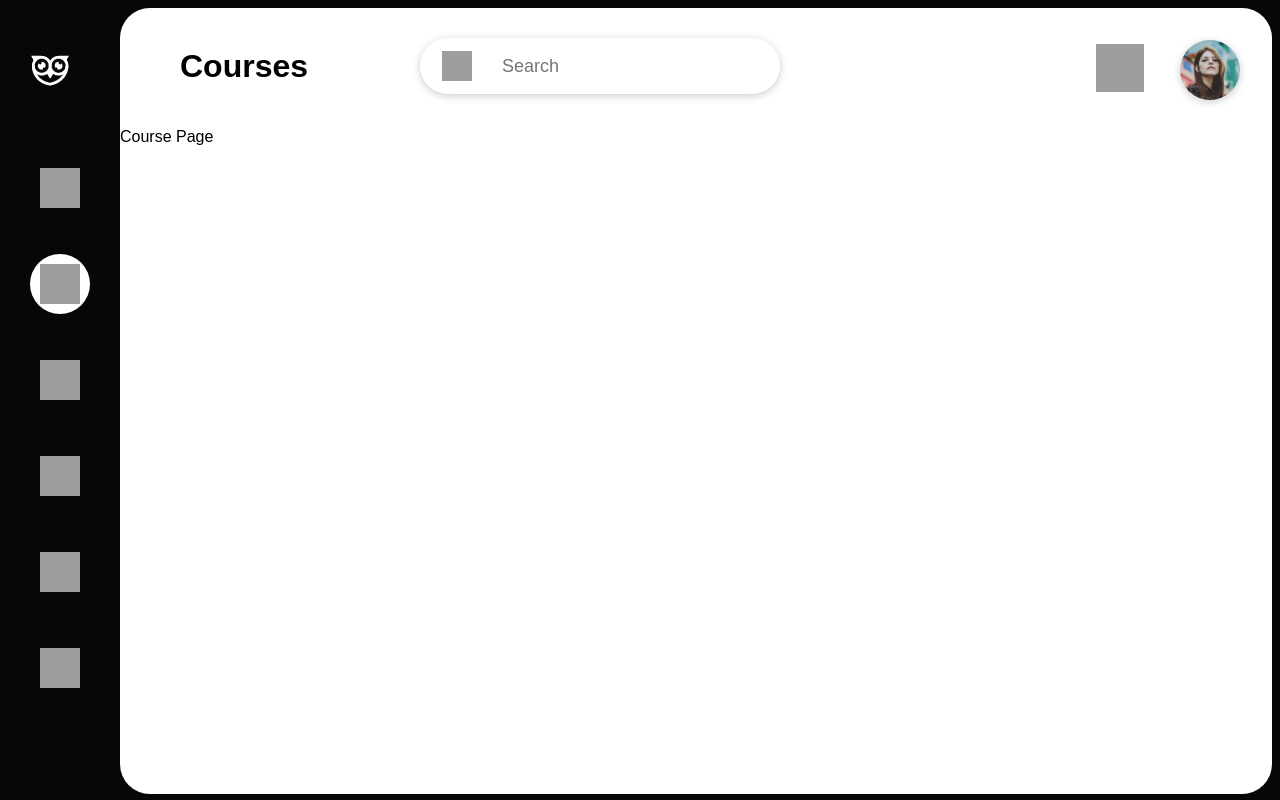
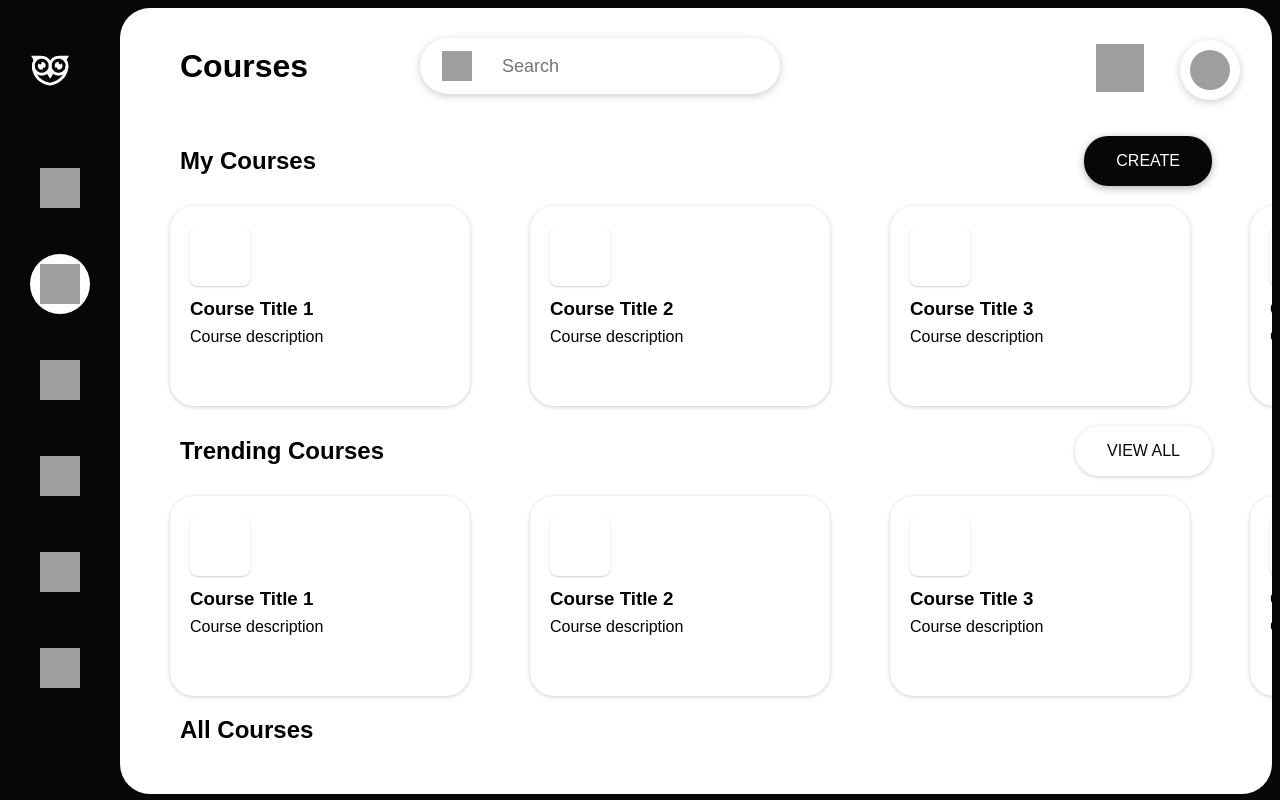
Before and after one commit to jashanpreet-singh-99/Athena, a Django app: page /course in a window 1280 px wide. Run offline with Django 4.2, Linux system fonts and the light colour scheme; grey boxes are pictures that could not be loaded.

Commit message:
FEAT: Added Courses Layout
Created to sections one with the current users courses and the other with the trending courses. Added create button to initiate course builder and View All button to switch to page with list of all the courses registered on the network.

```diff
--- /dev/null
+++ b/Athena/static/Athena/css/cource_style.css
@@ -0,0 +1,107 @@
+.title_1_container {
+    display: flex;
+    justify-content: space-between;
+    align-items: center;
+}
+
+.title_h2 {
+    margin: 8px 60px;
+}
+
+.title_1_container .primary-btn {
+    color: #ffffff;
+    background-color: #070708;
+    margin: 8px 60px;
+    padding: 16px 32px;
+    box-shadow: 0 2px 8px rgba(0, 0, 0, 0.3);
+    border-radius: 24px;
+    border-width: 0;
+    font-size: medium;
+    text-transform: uppercase;
+}
+
+.title_1_container .primary-btn:hover {
+    color: #070708;
+    background-color: #c9d9f0;
+    box-shadow: 0 1px 2px rgba(0, 0, 0, 0.2);
+}
+
+.title_1_container .primary-btn:active {
+    color: #070708;
+    background-color: #c9d9f0;
+    box-shadow: 0 0 0 rgba(0, 0, 0, 0.2);
+}
+
+.course_box {
+    padding: 12px 50px;
+    overflow-x: scroll;
+    display: flex;
+    scrollbar-width: thin;
+    scrollbar-color: transparent transparent;
+}
+
+.course_box::-webkit-scrollbar {
+    height: 2px;
+}
+
+.course_box::-webkit-scrollbar-thumb {
+    background-color: transparent;
+}
+
+.course_box:hover::-webkit-scrollbar-thumb {
+    background-color: #070708;
+}
+
+.course-card {
+    flex: 0 0 auto;
+    overflow: hidden;
+    margin-right: 60px;
+    width: 300px;
+    height: 200px;
+    background-color: #ffffff;
+    padding: 20px;
+    box-shadow: 0 1px 4px rgba(0, 0, 0, 0.2);
+    border-radius: 24px;
+    border-width: 0;
+}
+
+.course-card .course_logo {
+    object-fit: cover;
+    width: 60px;
+    height: 60px;
+    margin-bottom: 4px;
+    box-shadow: 0 1px 2px rgba(0, 0, 0, 0.2);
+    border-radius: 8px;
+}
+
+.course-card h3 {
+    padding: 4px 0;
+}
+
+.course-card p {
+    padding: 4px 0;
+}
+
+.secondary-btn {
+    color: #070708;
+    background-color: #ffffff;
+    margin: 8px 60px;
+    padding: 16px 32px;
+    box-shadow: 0 1px 4px rgba(0, 0, 0, 0.2);
+    border-radius: 24px;
+    border-width: 0;
+    font-size: medium;
+    text-transform: uppercase;
+}
+
+.secondary-btn:hover {
+    color: #070708;
+    background-color: #c9d9f0;
+    box-shadow: 0 1px 2px rgba(0, 0, 0, 0.2);
+}
+
+.secondary-btn:active {
+    color: #070708;
+    background-color: #c9d9f0;
+    box-shadow: 0 0 0 rgba(0, 0, 0, 0.2);
+}
--- a/Athena/static/Athena/css/dash_style.css
+++ b/Athena/static/Athena/css/dash_style.css
@@ -56,7 +56,7 @@ body {
     height: 60px;
     padding: 10px;
     border-radius: 30px;
-    background: #f1f5fb33;
+    background: #c9d9f033;
 }
 
 .nav-border.sel{
@@ -125,15 +125,14 @@ body {
 
 .dark:hover {
     border-radius: 30px;
-    background: #f1f5fb;
-    box-shadow: 0px 2px 8px rgba(0, 0, 0, 0.2);
+    background: #c9d9f0;
+    box-shadow: 0 1px 4px rgba(0, 0, 0, 0.2);
 }
 
 .dark:active {
-    background: #f1f5fb;
-    box-shadow: 0px 2px 8px rgba(0, 0, 0, 0.2);
+    background: #c9d9f0;
+    box-shadow: 0 0 0 rgba(0, 0, 0, 0.2);
 }
-
 
 img.rounded {
     object-fit: cover;
@@ -142,4 +141,8 @@ img.rounded {
     position: absolute;
     right: 40px;
     box-shadow: 0px 2px 8px rgba(0, 0, 0, 0.2);
-  }
+}
+
+img.unk{
+    padding: 10px;
+}
--- a/Athena/templates/Athena/base.html
+++ b/Athena/templates/Athena/base.html
@@ -7,7 +7,8 @@
     <title>Athena</title>
     <link rel="stylesheet" type="text/css" href="{% static 'Athena/css/dash_style.css' %}"/>
     <link rel="shortcut icon" type="image/png" href="{% static 'Athena/media/Athena-logo.png' %}"/>
-    <!-- #ffffff light semi-light #f1f5fb Dark #070708 -->
+    {% block stylesheets %} {% endblock stylesheets %}
+    <!-- #ffffff light semi-light #c9d9f0 Dark #070708 -->
 </head>
 <body>
 <div class="header">
@@ -72,9 +73,15 @@
             <div class="nav-border dark">
                 <img width="48" height="48" src="https://img.icons8.com/070708/external-creatype-outline-colourcreatype/64/external-alarm-essential-ui-v2-creatype-outline-colourcreatype-2.png" alt="external-alarm-essential-ui-v2-creatype-outline-colourcreatype-2"/>
             </div>
+            {% if user.is_authenticated %}
             <div class="nav-border">
                 <a href="#"><img class="rounded" width="60" height="60" src="{% static "Athena/media/user.jpg" %}" alt="user"/></a>
             </div>
+            {% else %}
+            <div class="nav-border">
+                <a href="#"><img class="rounded unk" width="60" height="60" src="https://img.icons8.com/222222/fluency-systems-regular/48/user.png" alt="user"/></a>
+            </div>
+            {% endif %}
         </div>
         {% block page %}
 
--- a/Athena/templates/Athena/course_page.html
+++ b/Athena/templates/Athena/course_page.html
@@ -1,9 +1,55 @@
 {% extends 'Athena/base.html' %}
+{% load static %}
+{% block stylesheets %}
+        <link rel="stylesheet" type="text/css" href="{% static 'Athena/css/cource_style.css' %}"/>
+{% endblock stylesheets %}
 {% block nav_item_course %}
     <div class="nav-border sel">
         <a href="/course"><img width="40" height="40" src="https://img.icons8.com/070708/fluency-systems-regular/48/user.png" alt="user"/></a>
     </div>
 {% endblock nav_item_course %}
 {% block page %}
-    <p> Course Page</p>
+    <!-- Add condition that only If the user is Lesser or above only show this -->
+    <div class="title_1_container">
+        <h2 class="title_h2">My Courses</h2>
+        <button class="primary-btn">
+            Create
+        </button>
+    </div>
+    <div class="course_box">
+        {% with ''|center:5 as range %}
+        {% for _ in range %}
+        <div class="course-card">
+            <img class="course_logo" src="{% static 'Athena/media/athena-50.png' %}" alt="Course Logo">
+            <h3>Course Title {{ forloop.counter }}</h3>
+            <p>Course description</p>
+        </div>
+        {% empty %}
+            <p>No courses created yet. Click on the create button to build new course.</p>
+        {% endfor %}
+        {% endwith %}
+    </div>
+    <!-- Normal Courses visible to all -->
+    <div class="title_1_container">
+        <h2 class="title_h2">Trending Courses</h2>
+        <button class="secondary-btn">
+            View All
+        </button>
+    </div>
+    <div class="course_box">
+        {% with ''|center:4 as range %}
+        {% for _ in range %}
+        <div class="course-card">
+            <img class="course_logo" src="{% static 'Athena/media/athena-50.png' %}" alt="Course Logo">
+            <h3>Course Title {{ forloop.counter }}</h3>
+            <p>Course description</p>
+        </div>
+        {% empty %}
+            <p>No courses created yet. Click on the create button to build new course.</p>
+        {% endfor %}
+        {% endwith %}
+    </div>
+    <div class="title_3_container">
+        <h2 class="title_h2">All Courses</h2>
+    </div>
 {% endblock %}
--- a/Athena/templates/Athena/login.html
+++ b/Athena/templates/Athena/login.html
@@ -17,7 +17,8 @@
                 <h1>Athena</h1>
             </div>
             <div class="login-card">
-                <form>
+                <form action="/login" method="post">
+                    {% csrf_token %}
                   <label>
                     <img src="{% static 'Athena/media/email.png' %}" alt="User Icon" width="20" height="20">
                     <input type="email" name="email" placeholder="Email Address" required>
--- a/Athena/urls.py
+++ b/Athena/urls.py
@@ -10,7 +10,7 @@ urlpatterns = [
     path('schedule', views.Schedule.as_view(), name='schedule_page'),
     path('deadlines', views.Deadlines.as_view(), name='deadlines_page'),
     path('settings', views.Settings.as_view(), name='settings_page'),
-    path('login', views.Login.as_view(), name='login_page')
+    path('login', views.Login.as_view(), name='login_page'),
 ]
 
 urlpatterns += staticfiles_urlpatterns()
--- a/Athena/views.py
+++ b/Athena/views.py
@@ -49,3 +49,9 @@ class Login(View):
     def get(self, request):
         context = {'title': 'Login'}
         return render(request, 'Athena/login.html', context)
+
+    def post(self, request):
+        email = request.POST['email']
+        password = request.POST['password']
+        print("Login :", email, password)
+        return render(request, 'Athena/login.html')
```
